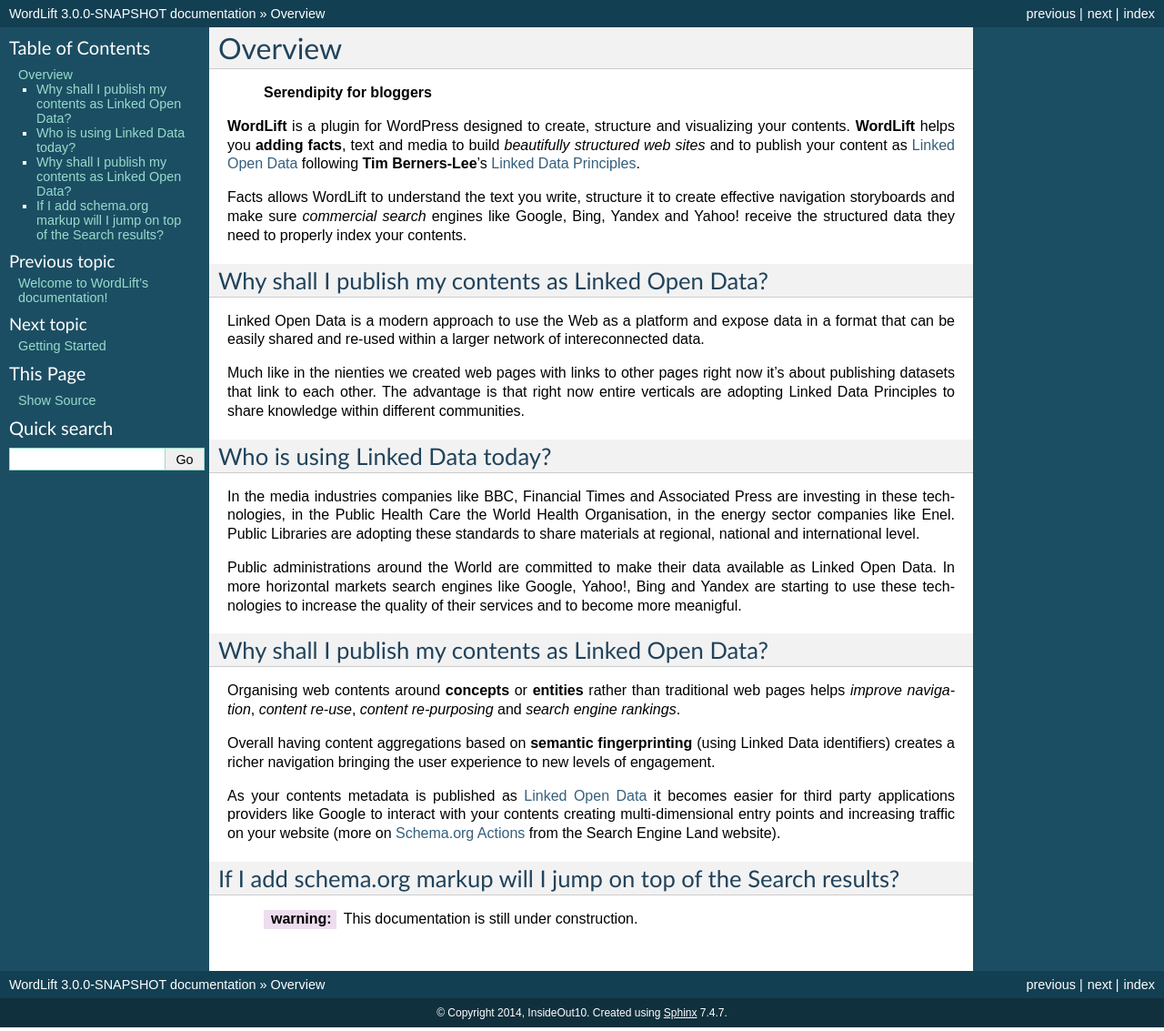
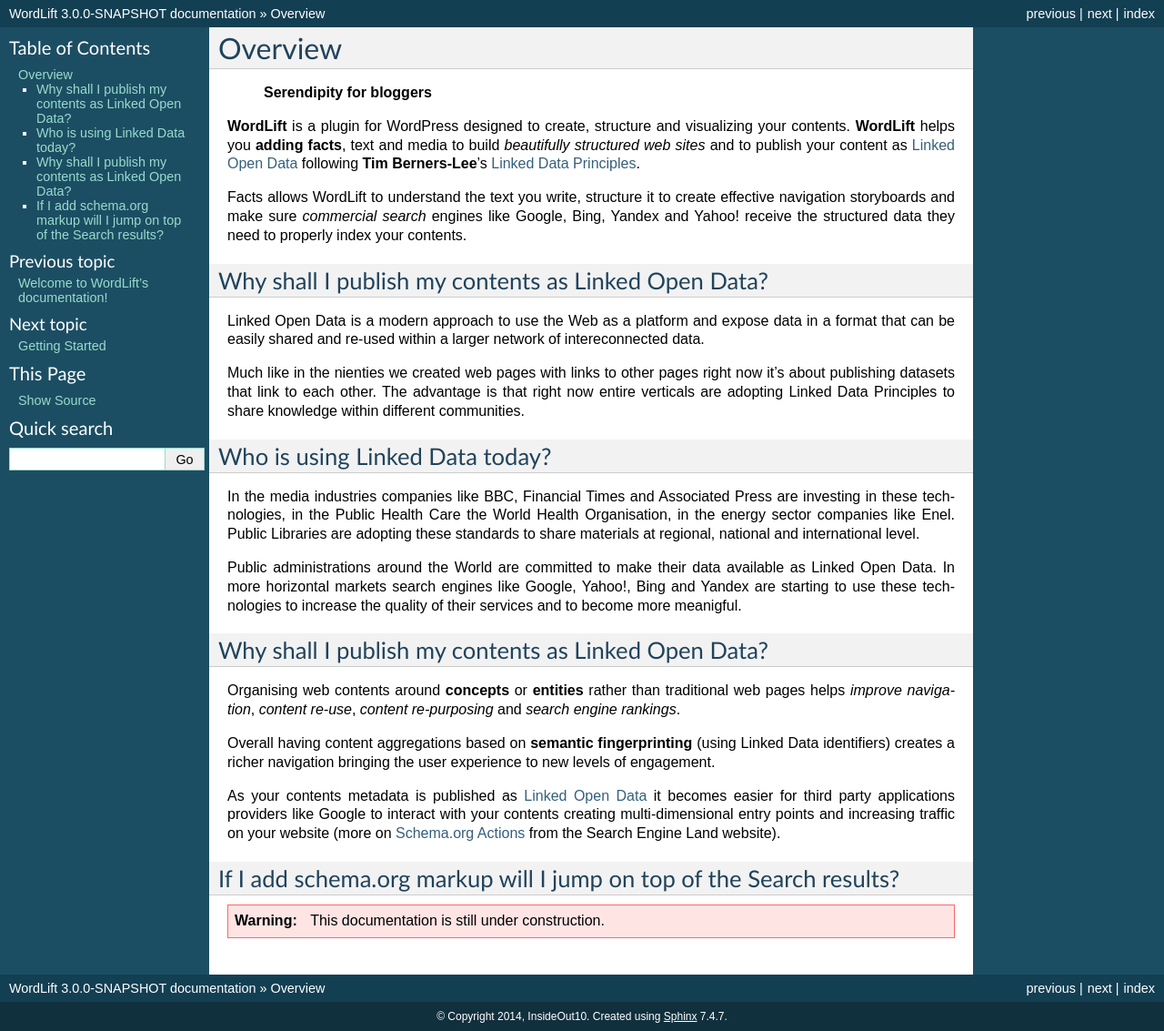
Before and after one commit to insideout10/wordlift-docs, a Sphinx documentation site: the page built from docs/overview.rst, in a window 1280 px wide. Shown: the whole page at 91% size. Built offline with Sphinx 7.4.7, drawn with Linux system fonts in a browser that asks for light colours.

```diff
--- a/docs/overview.rst
+++ b/docs/overview.rst
@@ -51,4 +51,4 @@ increasing traffic on your website (more on `Schema.org Actions <http://searchen
 =================
 If I add schema.org markup will I jump on top of the Search results?
 =================
-    :warning: This documentation is still under construction.
+.. warning:: This documentation is still under construction.
```
